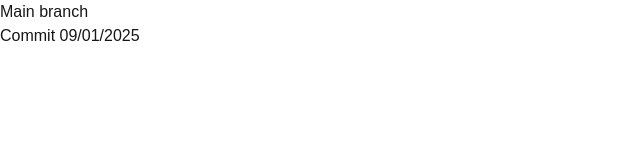
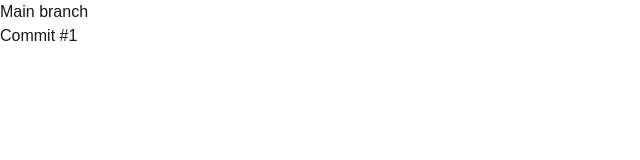
Before and after one commit to parthardeshana/demo-ci-cd, a Next.js app: page / in a window 1280 px wide. Shown: the top 160 px of the page, without its empty margins (0-640 px from the left). Built offline with nearby package versions, Linux system fonts and the light colour scheme.

Commit message:
dep test 1

```diff
--- a/app/page.js
+++ b/app/page.js
@@ -4,7 +4,7 @@ const Page = () => {
   return (
     <>
       <h1>Main branch</h1>
-      <h1>Commit 09/01/2025</h1>
+      <h1>Commit #1</h1>
     </>
   );
 };
```
